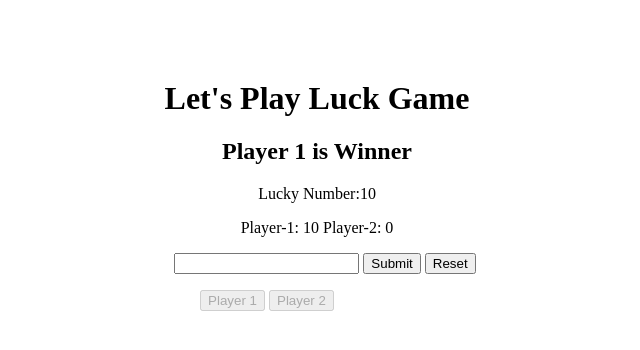
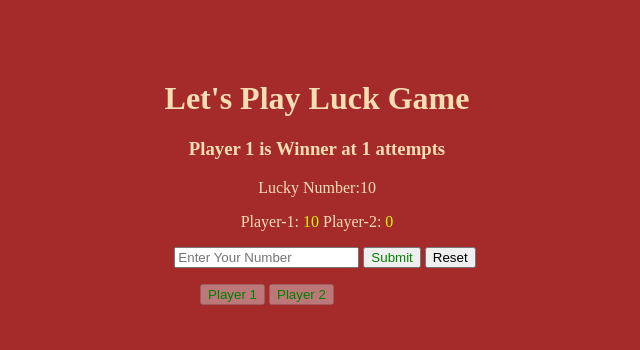
Before and after one commit to AlRafi19/Player-vs-Player, a plain HTML site: page index.html in a window 1280 px wide. Both pictures are taken after a click on the button "Player 1". Shown: the whole page, without its empty margins (323-963 px from the left). Drawn offline with Linux system fonts and the light colour scheme.

Commit message:
added features on main.js

```diff
--- a/index.html
+++ b/index.html
@@ -6,10 +6,15 @@
     <meta name="viewport" content="width=device-width, initial-scale=1.0">
     <title>Player VS Player</title>
     <style>
+        .body{
+            background-color: brown;
+
+        }
         .container{
             margin-top: 5rem;
             text-align: center;
             margin-bottom: 2rem;
+
         }
        .input{
            margin-bottom: 1rem;
@@ -18,18 +23,29 @@
        .button{
            margin-right: 100px;
        }
+       .first-player, .second-player{
+        color:rgba(217, 255, 0, 0.965);
+       }
+
+       .luck-number, h1, p{
+           color: wheat;
+       }
+       .p1btn , .p2btn, .submit{
+           color: green;
+       }
+
     </style>
 </head>
 <body class="body">
     <div class="container">
         <h1>Let's Play Luck Game</h1>
-        <h2 class="winner"></h2>
+        <h3 class="winner"></h3>
         <p class="luck-number">Lucky Number:<span>0</span></p>
         <p>Player-1: <span class="first-player">0</span> Player-2: <span class="second-player">0</span></p>
         <div class="input">
             <form>
-                <input type="number" class="lucky-number">
-                <input type="submit" value="Submit">
+                <input type="number" placeholder='Enter Your Number' class="lucky-number">
+                <input type="submit" value="Submit" class="submit">
                 <input type="button" value="Reset" class="reset">
             </form>
         </div>
--- a/main.js
+++ b/main.js
@@ -161,8 +161,9 @@ resetElm.addEventListener('click', function(){
 
 ///__________________Final Work____________________
 
-// Added feature
-// random LuckNumber Generate & Random number generate for Player 1 And Player 2
+// Added features
+// random LuckNumber Generate, Random number generate for Player 1 And Player 2
+// Result shows for each player and their required attempts to reach the Lucky Number
 
 (function (){
     const formElm = document.querySelector('form')
@@ -183,6 +184,10 @@ resetElm.addEventListener('click', function(){
     let p1Trurn
     let p2Turn
     let gameOver
+    let countP1
+    let countP2
+    let eventInfo1
+    let eventInfo2
 
     // Generating Random Numbers
 
@@ -200,6 +205,8 @@ resetElm.addEventListener('click', function(){
         p1Trurn = true
         p2Turn = true
         gameOver = false
+        countP1 = 0
+        countP2 = 0
     }
 
     initialState()
@@ -213,9 +220,12 @@ resetElm.addEventListener('click', function(){
 
     initialView();
 
-    function winner(player){
+    function winner(player,eventInfo){
         gameOver = true
-        winnerElm.textContent = `${player} is Winner`
+
+        winnerElm.textContent = `${player} is Winner at ${eventInfo} attempts`
+        winnerElm.style.color = 'wheat'
+
         p1BtnElm.setAttribute('disabled', 'disabled')
         p2BtnElm.setAttribute('disabled', 'disabled')
     }
@@ -236,6 +246,8 @@ resetElm.addEventListener('click', function(){
     p1BtnElm.addEventListener('click', function(event){
         if (p1Trurn && luckyNumber  >=p1ClickValue && luckyNumber >=p2ClickValue){
             event.preventDefault()
+            //console.log(event.target);
+             eventInfo1 = ++countP1
            //p1ClickValue++
            p1ClickValue = Math.floor((Math.random() * luckyNumber) + 1)
             p1InputElm.textContent = p1ClickValue
@@ -249,7 +261,7 @@ resetElm.addEventListener('click', function(){
         }
         if (p1ClickValue >= luckyNumber){
 
-                winner('Player 1')
+                winner('Player 1',eventInfo1)
         }
 
 
@@ -259,6 +271,7 @@ resetElm.addEventListener('click', function(){
         if (p2Turn && luckyNumber >= p2ClickValue && luckyNumber >= p1ClickValue){
             event.preventDefault()
            // p2ClickValue++
+           eventInfo2 = ++countP2
            p2ClickValue = Math.floor((Math.random() * luckyNumber) + 1)
             p2InputElm.textContent = p2ClickValue
 
@@ -271,7 +284,7 @@ resetElm.addEventListener('click', function(){
         }
         if (p2ClickValue >= luckyNumber){
 
-            winner('Player 2')
+            winner('Player 2',eventInfo2)
 
         }
 
```
Also changed, not shown: problem Solving Functional Programming/problem 11 return-part-of-an-array-using-the-slice-method.txt (deleted), problem Solving Functional Programming/problem 12 remove-elements-from-an-array-using-slice-instead-of-splice.txt (deleted), problem Solving Functional Programming/problem 13 combine-two-arrays-using-the-concat-method.txt (deleted), problem Solving Functional Programming/problem 14 add-elements-to-the-end-of-an-array-using-concat-instead-of-push.txt (deleted), problem Solving Functional Programming/problem 9 use-the-filter-method-to-extract-data-from-an-array.txt (deleted).
